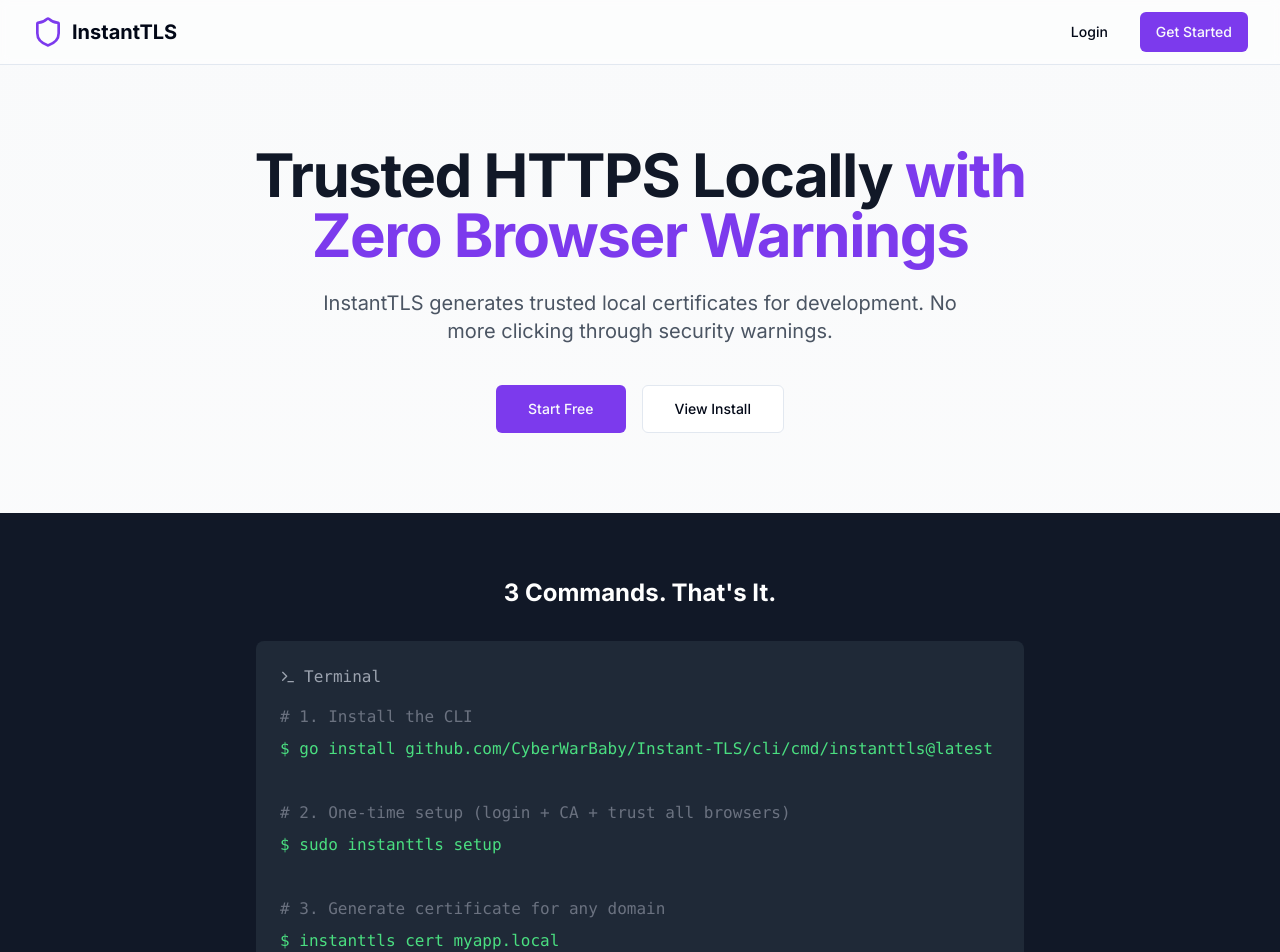
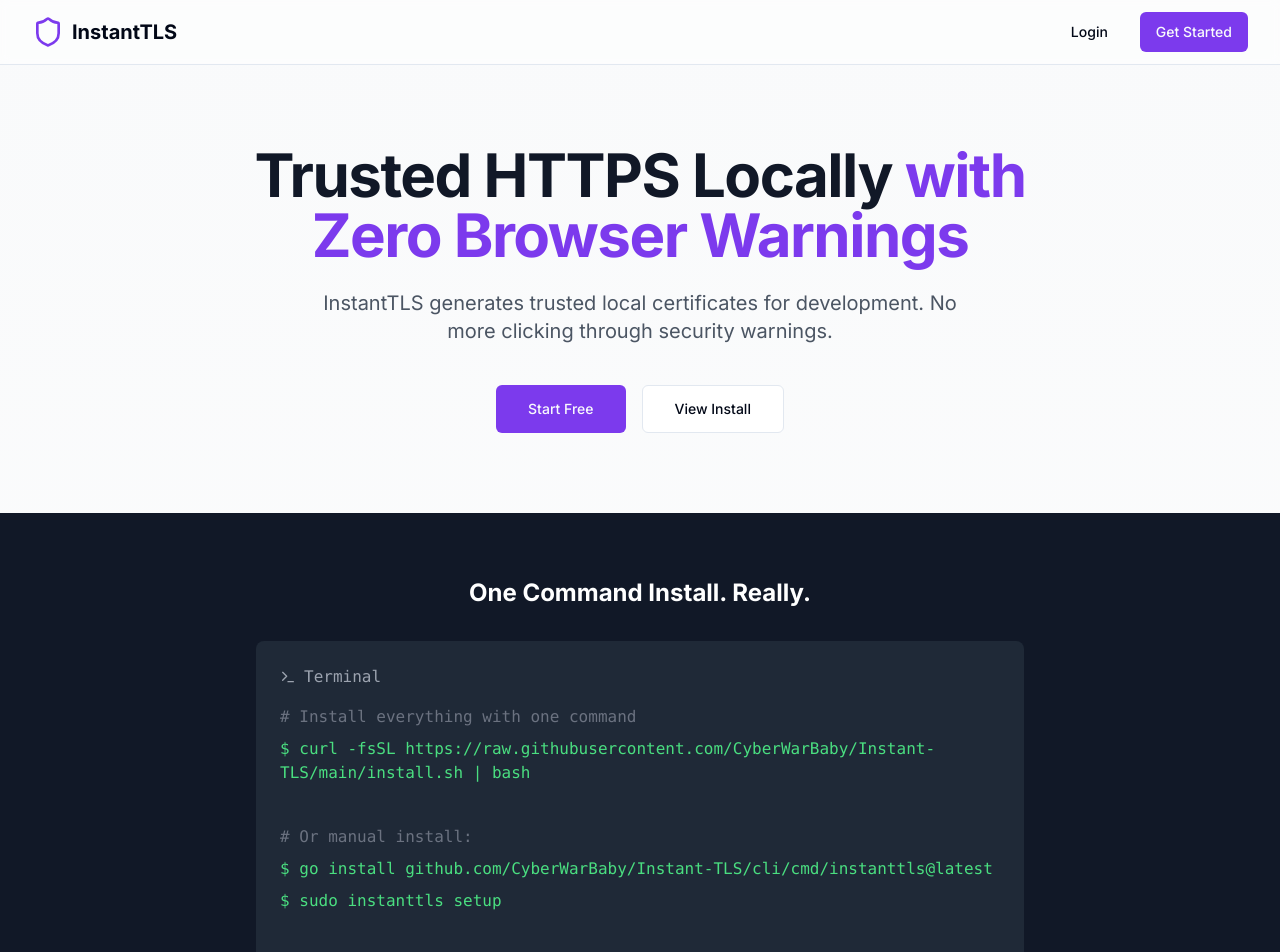
Before and after one commit to CyberWarBaby/Instant-TLS, a Next.js app in the folder apps/web/: page / in a window 1280 px wide. Shown: the top 952 px of the page. Built offline with nearby package versions, Linux system fonts and the light colour scheme.

Commit message:
feat: Add curl-able install script for one-liner installation

```diff
--- a/apps/web/app/app/page.tsx
+++ b/apps/web/app/app/page.tsx
@@ -132,12 +132,12 @@
             <div className="flex-1">
               <h3 className="font-medium">Install the CLI</h3>
               <p className="text-sm text-muted-foreground mb-3">
-                Install via Go (binary releases coming soon)
+                One command installs and makes it available system-wide
               </p>
-              <div className="bg-gray-900 text-gray-100 p-4 rounded-lg font-mono text-sm overflow-x-auto">
+              <div className="bg-gray-900 text-gray-100 p-4 rounded-lg font-mono text-sm overflow-x-auto space-y-2">
                 <div className="flex items-center justify-between">
-                  <code>go install github.com/CyberWarBaby/Instant-TLS/cli/cmd/instanttls@latest</code>
-                  <CopyButton text="go install github.com/CyberWarBaby/Instant-TLS/cli/cmd/instanttls@latest" />
+                  <code>curl -fsSL https://raw.githubusercontent.com/CyberWarBaby/Instant-TLS/main/install.sh | bash</code>
+                  <CopyButton text='curl -fsSL https://raw.githubusercontent.com/CyberWarBaby/Instant-TLS/main/install.sh | bash' />
                 </div>
               </div>
             </div>
@@ -149,9 +149,9 @@
               3
             </div>
             <div className="flex-1">
-              <h3 className="font-medium">One-Time Setup</h3>
+              <h3 className="font-medium">Run Setup</h3>
               <p className="text-sm text-muted-foreground mb-3">
-                Run with sudo - this does everything: login, creates CA, and trusts it in Chrome/Firefox
+                Creates CA, trusts in Chrome/Firefox, and configures everything
               </p>
               <div className="bg-gray-900 text-gray-100 p-4 rounded-lg font-mono text-sm">
                 <div className="flex items-center justify-between">
@@ -160,7 +160,7 @@
                 </div>
               </div>
               <p className="text-xs text-muted-foreground mt-2">
-                You'll be prompted to enter your token during setup
+                You'll be prompted for your token during setup
               </p>
             </div>
           </div>
@@ -203,7 +203,7 @@
             </div>
           </div>
 
-          {/* Step 6 */}
+          {/* Done */}
           <div className="flex gap-4">
             <div className="h-8 w-8 rounded-full bg-green-100 text-green-700 flex items-center justify-center text-sm font-medium">
               ✓
--- a/apps/web/app/page.tsx
+++ b/apps/web/app/page.tsx
@@ -54,20 +54,21 @@
       {/* Install Section */}
       <section id="install" className="py-16 px-4 sm:px-6 lg:px-8 bg-gray-900 text-white">
         <div className="max-w-3xl mx-auto">
-          <h2 className="text-2xl font-bold text-center mb-8">3 Commands. That's It.</h2>
+          <h2 className="text-2xl font-bold text-center mb-8">One Command Install. Really.</h2>
           <div className="bg-gray-800 rounded-lg p-6 font-mono">
             <div className="flex items-center gap-2 text-gray-400 mb-4">
               <Terminal className="h-4 w-4" />
               <span>Terminal</span>
             </div>
             <div className="space-y-2 text-green-400">
-              <p><span className="text-gray-500"># 1. Install the CLI</span></p>
+              <p><span className="text-gray-500"># Install everything with one command</span></p>
+              <p>$ curl -fsSL https://raw.githubusercontent.com/CyberWarBaby/Instant-TLS/main/install.sh | bash</p>
+              <p>&nbsp;</p>
+              <p><span className="text-gray-500"># Or manual install:</span></p>
               <p>$ go install github.com/CyberWarBaby/Instant-TLS/cli/cmd/instanttls@latest</p>
-              <p>&nbsp;</p>
-              <p><span className="text-gray-500"># 2. One-time setup (login + CA + trust all browsers)</span></p>
               <p>$ sudo instanttls setup</p>
               <p>&nbsp;</p>
-              <p><span className="text-gray-500"># 3. Generate certificate for any domain</span></p>
+              <p><span className="text-gray-500"># Generate certificate for any domain</span></p>
               <p>$ instanttls cert myapp.local</p>
               <p>&nbsp;</p>
               <p><span className="text-gray-500"># Done! Green lock in Chrome, Firefox, and more 🔒</span></p>
```
Also changed, not shown: 2 other files (tests, documents, lock files or other folders).
